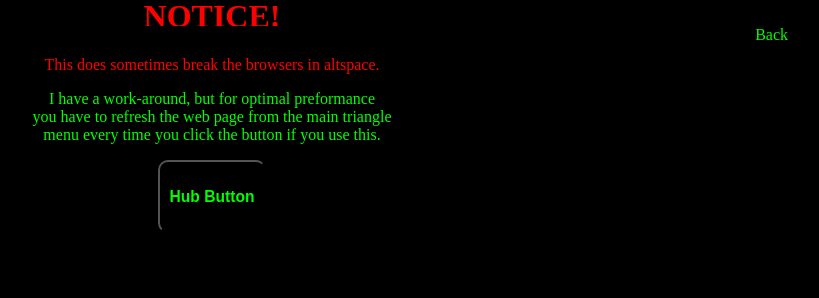
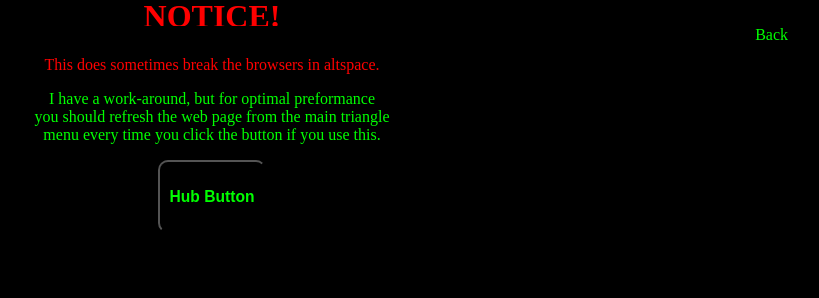
Before and after one commit to LunarTiger/AltspaceVR, a Jekyll site: the page teleportHub/index.html, which Jekyll copies as it is, in a window 1280 px wide. Shown: the part 856-1154 px from the top of the page, without its empty margins (428-1247 px from the left). Built offline with Jekyll 4.4.1, drawn with Linux system fonts in a browser that asks for light colours.

Commit message:
Update index.html

```diff
--- a/teleportHub/index.html
+++ b/teleportHub/index.html
@@ -42,7 +42,7 @@
 			<!-- <p><a href="altspace://account.altvr.com/api/spaces/"></a></p> -->
 		<h1 style="color: #ff0000";>NOTICE!</h1>
 			<p style="color: #ff0000">This does sometimes break the browsers in altspace.</p>
-			<p>I have a work-around, but for optimal preformance<br>you have to refresh the web page from the main triangle<br>menu every time you click the button if you use this.</p>
+			<p>I have a work-around, but for optimal preformance<br>you should refresh the web page from the main triangle<br>menu every time you click the button if you use this.</p>
 			<a href="https://lunartiger.github.io/AltspaceVR/teleportHub/button/"><button type="button" name="Hub Button"><h3>Hub Button</h3></button></a>
 			<!--  onClick="window.location='https://lunartiger.github.io/AltspaceVR/teleportHub/button/'" -->
 		<hr style="height:50px; visibility:hidden;" />
```
